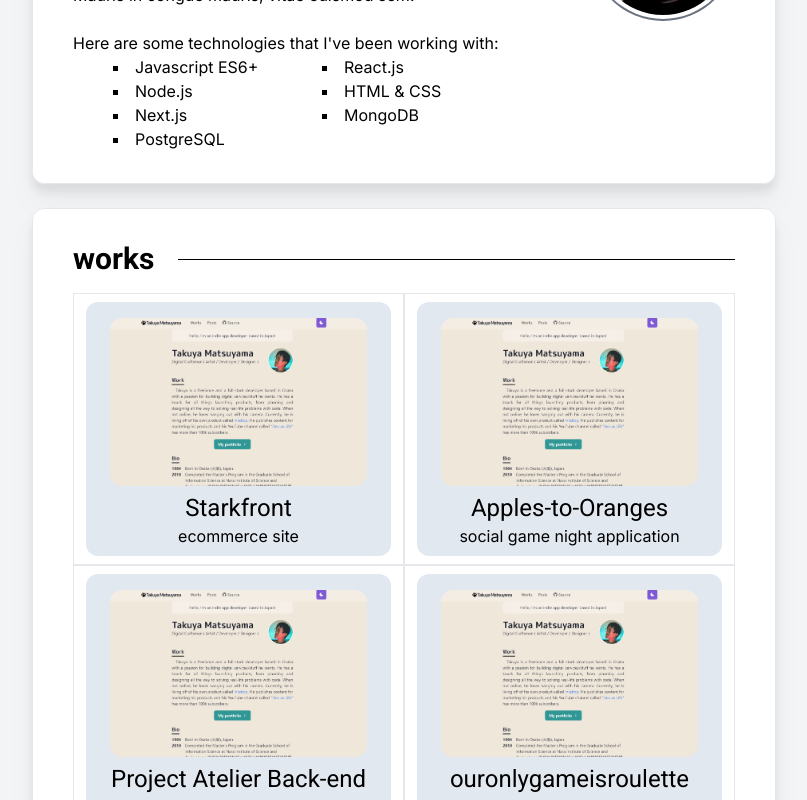
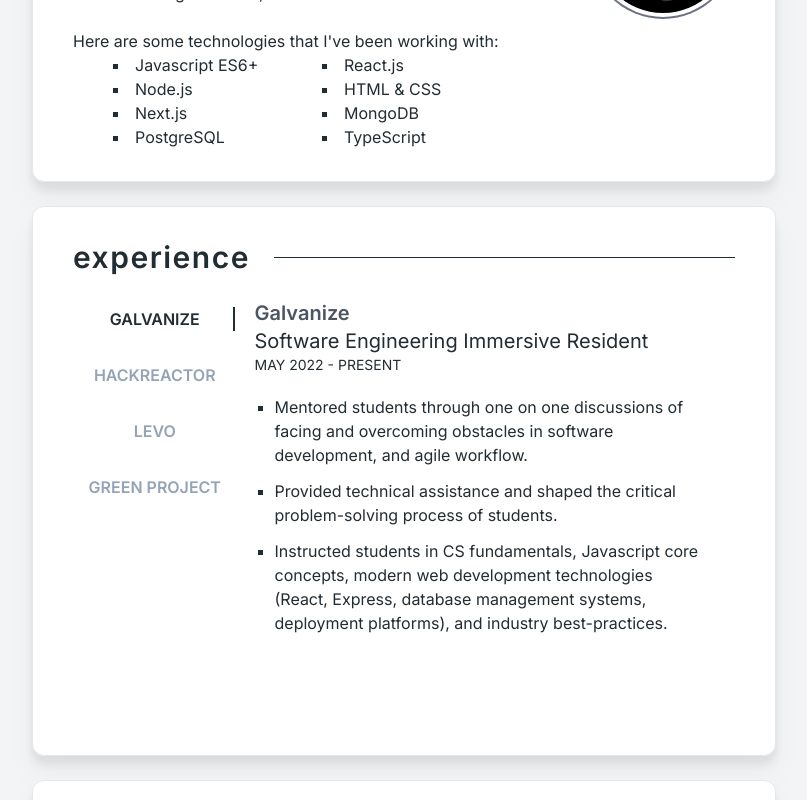
Before and after one commit to nathanielbelen/next-portfolio, a Next.js app: page / in a window 1280 px wide. Shown: the part 440-1240 px from the top of the page, without its empty margins (236-1043 px from the left). Built offline with nearby package versions, Linux system fonts and the light colour scheme.

Commit message:
added experience component and animations along with it

```diff
--- a/components/aboutme.js
+++ b/components/aboutme.js
@@ -31,6 +31,7 @@
           <li className='basis-1/2'>Next.js</li>
           <li className='basis-1/2'>MongoDB</li>
           <li className='basis-1/2'>PostgreSQL</li>
+          <li className='basis-1/2'>TypeScript</li>
         </ul>
       </div>
       <div className='flex flex-col justify-center'>
--- /dev/null
+++ b/components/experiences.js
@@ -0,0 +1,86 @@
+import { useState } from 'react';
+import { motion } from 'framer-motion';
+import AnimatedDiv from './animateddiv';
+
+let jobs = [
+  {
+    name: 'Galvanize',
+    role: 'Software Engineering Immersive Resident',
+    tenure: 'May 2022 - Present',
+    points: [
+      `Mentored students through one on one discussions of facing and overcoming obstacles in software development, and agile workflow.`,
+      `Provided technical assistance and shaped the critical problem-solving process of students.`,
+      `Instructed students in CS fundamentals, Javascript core concepts, modern web development technologies (React, Express, database management systems, deployment platforms), and industry best-practices.`,
+    ],
+  },
+  {
+    name: 'HackReactor',
+    role: 'Advanced Software Engineering Immersive',
+    tenure: 'Feb 2022 - May 2022',
+    points: [`Received instruction on CS fundamentals, JavaScript core concepts, industry best-practices, and modern web development technologies (React, Node, Express, database management systems, deployment platforms).`,
+    `Developed on numerous projects implementing agile methodologies and feature branch Git workflow.`, `Completed 700+ coding hours, including pair programming with Software Engineers of various skill levels.`],
+  },
+  {
+    name: 'LEVO',
+    role: 'Ecommerce Manager',
+    tenure: 'Oct 2017 - Apr 2020',
+    points: [`Created and managed promotional ad campaigns for Ebay and Amazon channels to increase sales.`, `Effectively handled day-to-day ecommerce operations on Ebay and Amazon.`, `Provided insights on customer shopping trends to support product assortment and identify assortment gaps.`, `Ensured good customer service by addressing and ensuring the timely resolution of customer issues or comments.`],
+  },
+  {
+    name: 'Green Project',
+    role: 'Ecommerce Manager',
+    tenure: 'Oct 2015 - Oct 2017',
+    points: [`Effectively handled day-to-day ecommerce operations on Ebay and Amazon.`, `Coordinated with sales and accounting departments to develop logistics optimizations.`, `Created Excel and AutoHotKey macros to improve speed and quality of work.`, `Worked closely with warehouse and sales teams in order to ensure smooth order fulfillment.`],
+  },
+];
+
+export default function Experiences() {
+  const [expIndex, setExpIndex] = useState(0);
+  return (
+    <div className='min-h-[27rem] flex'>
+      <ul className='basis-1/4 flex-none flex flex-col'>
+        {jobs.map((job, index) => (
+          <li
+            index={index}
+            className={`flex px-1 py-4 font-semibold ${
+              index === expIndex ? null : 'text-slate-400'
+            }`}
+            key={index}
+          >
+            <button onClick={() => { setExpIndex(Number(index)); }} className='uppercase grow'>
+              {job.name}
+            </button>
+            {index === expIndex ? (
+              <motion.div
+                className='bg-[#212c33] w-[2px] sideline'
+                layoutId='sideline'
+              ></motion.div>
+            ) : <div
+                className='w-[2px] sideline'
+              ></div>}
+          </li>
+        ))}
+      </ul>
+      <div className='px-4 py-2'>
+        <p className='text-xl text-gray-600 font-semibold'>
+          {jobs[expIndex].name}
+        </p>
+        <p className='text-xl'>{jobs[expIndex].role}</p>
+        <p className='uppercase text-sm'>{jobs[expIndex].tenure}</p>
+        <ul className='p-5 list-[square]'>
+          {jobs[expIndex].points.map((point, index) => (
+            <motion.li
+              key={[expIndex, index]}
+              initial={{ y: 10, opacity: 0 }}
+              animate={{ y: 0, opacity: 1 }}
+              transition={{ duration: 0.8, delay: index * 0.2 }}
+              className='pb-3'
+            >
+              {point}
+            </motion.li>
+          ))}
+        </ul>
+      </div>
+    </div>
+  );
+}
--- a/components/heading.js
+++ b/components/heading.js
@@ -3,10 +3,10 @@
 export default function Heading({ title, id }) {
   return (
     <div className='flex items-center gap-6 pb-4'>
-      <div className='text-3xl font-roboto font-bold decoration-slate-400 relative'>
+      <div className='text-3xl font-semibold tracking-wider decoration-slate-400 relative'>
         {title}
       </div>
-      <div className='bg-black h-px grow center'></div>
+      <div className='bg-[#212c33] h-px grow center'></div>
     </div>
   );
 }
--- a/components/navbar-item.js
+++ b/components/navbar-item.js
@@ -2,9 +2,9 @@
 
 export default function NavbarItem({ path, pathName, name }) {
   return (
-    <div className='transition-colors duration-300 border p-2 rounded-lg text-xl border-white hover:border-slate-300'>
+    <div className={`transition-colors duration-300 p-2 text-xl hover:text-[#A2A7A9] ${path === pathName ? 'underline underline-offset-8 decoration-1' : null}`}>
       <Link href={pathName}>
-        <a className={path === pathName ? `underline underline-offset-8 decoration-1` : null}>{name}</a>
+        <a>{name}</a>
       </Link>
     </div>
   );
--- a/components/navbar.js
+++ b/components/navbar.js
@@ -3,7 +3,8 @@
 
 export default function NavBar({ path, toggleTheme }) {
   return (
-    <div className='sticky top-0 p-5 backdrop-blur-lg max-w-screen-lg m-auto z-50' id='navbar'>
+    <div className='w-full drop-shadow-sm sticky top-0 p-5 bg-gray-100 z-50'>
+      <div className='max-w-screen-lg m-auto drop-shadow-lg' id='navbar'>
         <div className='flex items-center'>
           <div className='text-3xl font-medium'>
           <Link href='/'>
@@ -19,6 +20,8 @@
           <div className=''><button onClick={toggleTheme}>🌑/🌞</button></div>
         </div>
       </div>
+    </div>
+
   );
 }
 
--- a/components/sectiondiv.js
+++ b/components/sectiondiv.js
@@ -1,6 +1,6 @@
 import AnimatedDiv from '../components/animateddiv';
 
-export default function SectionDiv({ children, delay = 0 }) {
+export default function SectionDiv({ children, delay }) {
   return (
     <AnimatedDiv delay={delay}>
       <div className='bg-white border rounded-xl drop-shadow-xl px-10 py-8'>
--- a/components/work.js
+++ b/components/work.js
@@ -5,9 +5,9 @@
 
 export default function Work({ info: { title, description, link } }) {
   return (
-    <div className='basis-1/2 border px-3 py-2 flex flex-col items-center justify-center'>
+    <div className='basis-1/2 px-3 py-2 flex flex-col items-center justify-center'>
       <motion.div
-        className='bg-slate-200 rounded-xl p-2'
+        className='rounded-xl p-2'
         whileHover={{ scale: 1.025 }}
       >
         <div className='px-4 pt-2'>
@@ -17,12 +17,12 @@
             </a>
           </Link>
         </div>
-        <div className='text-2xl text-center font-roboto'>
+        <div className='text-2xl text-center'>
           <Link href={`/works/${link}`}>
             <a>{title}</a>
           </Link>
         </div>
-        <div className='text-base text-center font-normal'>
+        <div className='text-base text-center'>
           <Link href={`/works/${link}`}>
             <a>{description}</a>
           </Link>
--- a/pages/_document.js
+++ b/pages/_document.js
@@ -4,7 +4,7 @@
   return (
     <Html className='scroll-smooth overflow-y-scroll'>
       <Head>
-      <link href="https://fonts.googleapis.com/css2?family=Inter:wght@200;400;800&family=Nunito+Sans:wght@200;400;800&family=Roboto:wght@300;400;700;900&display=swap" rel="stylesheet" />
+      <link href="https://fonts.googleapis.com/css2?family=Inter:wght@200;400;600;700&display=swap" rel="stylesheet" />
         <link rel='icon' href='/assets/icons/logo.ico' />
       </Head>
       <body>
--- a/pages/index.js
+++ b/pages/index.js
@@ -1,6 +1,7 @@
 import Head from 'next/head';
 import Heading from '../components/heading';
 import About from '../components/aboutme';
+import Experiences from '../components/experiences';
 import Works from '../components/works';
 import Contact from '../components/contact';
 import AnimatedDiv from '../components/animateddiv';
@@ -15,10 +16,14 @@
         <About />
       </SectionDiv>
       <SectionDiv delay={0.5}>
+        <Heading title='experience' id='experience' />
+        <Experiences />
+      </SectionDiv>
+      <SectionDiv delay={1}>
         <Heading title='works' id='works' />
         <Works />
       </SectionDiv>
-      <SectionDiv delay={1.0}>
+      <SectionDiv delay={1.5}>
         <Heading title='contact me' id='contact' />
         <Contact />
       </SectionDiv>
--- a/pages/works/index.js
+++ b/pages/works/index.js
@@ -1,12 +1,12 @@
 import Heading from '../../components/heading';
 import Works from '../../components/works';
-import AnimatedDiv from '../../components/animateddiv';
+import SectionDiv from '../../components/sectiondiv';
 
 export default function MyWorks() {
   return (
-    <AnimatedDiv>
+    <SectionDiv>
       <Heading title='works' />
       <Works />
-    </AnimatedDiv>
+    </SectionDiv>
   );
 }
--- a/pages/works/starkfront.js
+++ b/pages/works/starkfront.js
@@ -1,6 +1,6 @@
 import Heading from '../../components/heading';
 import Link from 'next/link';
-import AnimatedDiv from '../../components/animateddiv';
+import SectionDiv from '../../components/sectiondiv';
 
 
 let work = {
@@ -9,9 +9,9 @@
 
 export default function Starkfront() {
   return (
-    <AnimatedDiv>
+    <SectionDiv>
       <div className='flex items-center gap-6'>
-        <div className='text-3xl font-roboto font-bold py-7 decoration-slate-400 relative ml-6'>
+        <div className='text-3xl font-bold py-7 decoration-slate-400 relative ml-6'>
           <div className='absolute -top-[40px]' id={`starkfront`}></div>
           works > {work.title}
         </div>
@@ -44,6 +44,6 @@
           <a href='https://github.com/Stark-Direwolves/Starkfront'>github</a>
         </li>
       </ul>
-    </AnimatedDiv>
+    </SectionDiv>
   );
 }
--- a/styles/globals.css
+++ b/styles/globals.css
@@ -5,5 +5,6 @@
 @layer base {
   html {
     font-family: Inter, system-ui, sans-serif;
+    color: #212c33;
   }
 }
```
Lines whose indentation alone changed are shown as unchanged.
